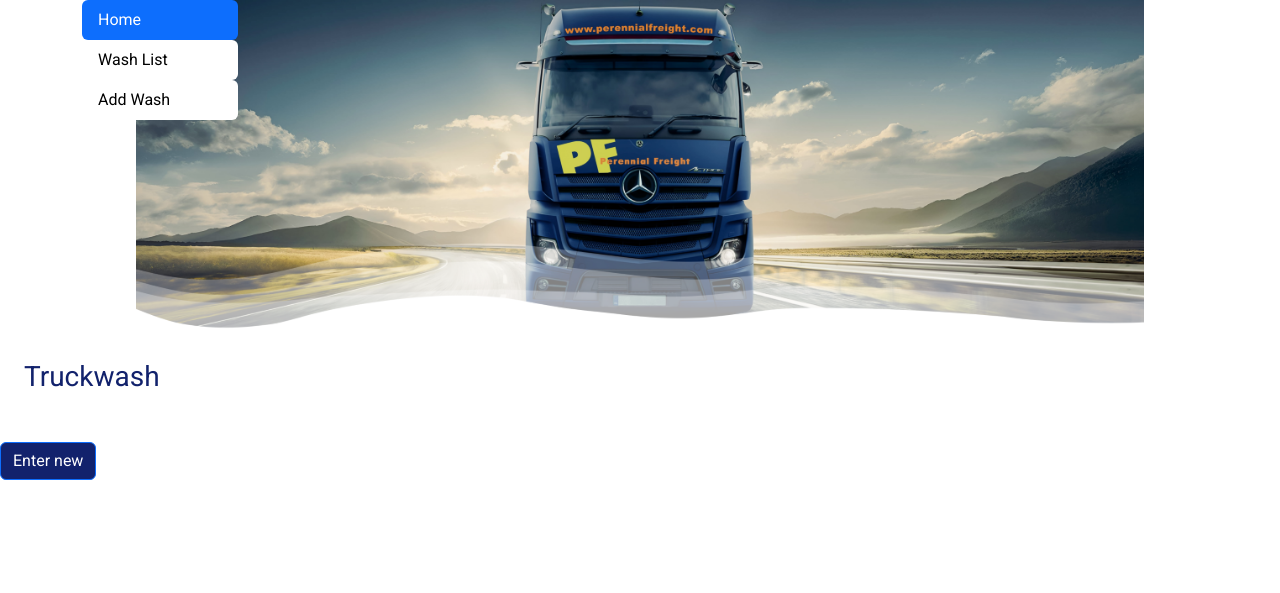
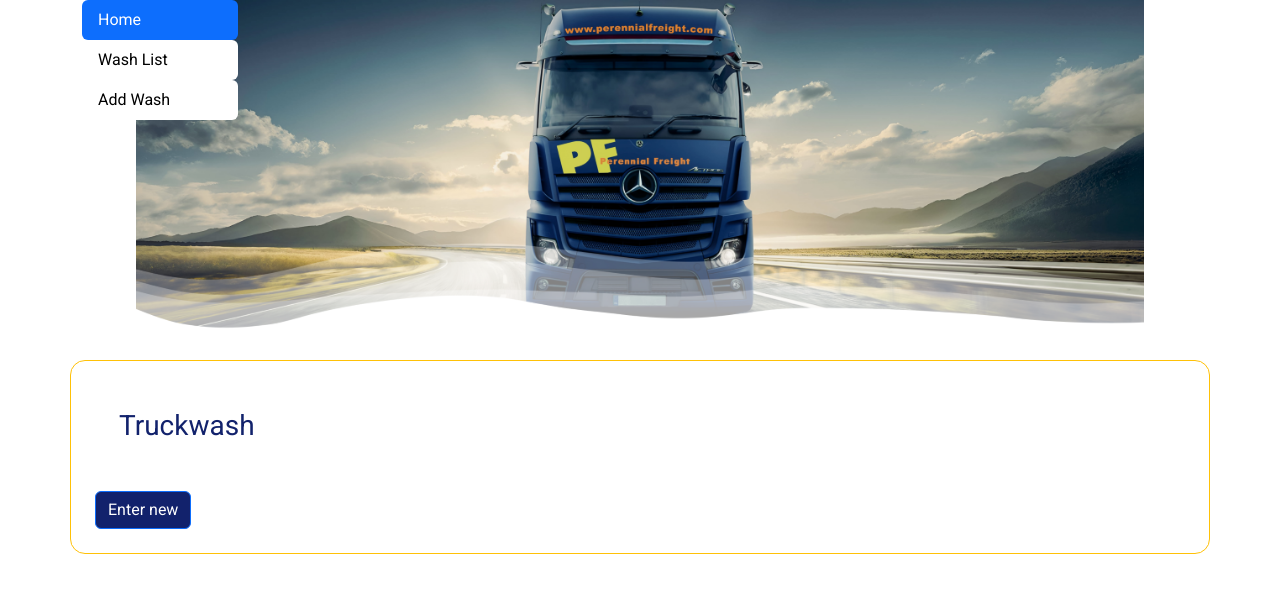
Before and after one commit to noyo0/WSAA_BigProject, a Flask app: page / in a window 1280 px wide. Shown: the top 593 px of the page. Run offline with Flask 3, Linux system fonts and the light colour scheme.

Commit message:
vertical alignment problem

```diff
--- a/templates/index.html
+++ b/templates/index.html
@@ -17,7 +17,6 @@
 </head>
 <body>
     <div class="top container" style="background-image: url('img/bg_web.png'); background-size: contain; background-position: top; height: 42%; position: relative; background-repeat: no-repeat;">
-
         <div class="menu container" style="width: 180px; position: absolute; left: 0; top: 0;">
             <style>
                 /* Custom button style */
@@ -33,7 +32,11 @@
                     color: white; /* Set text color to white for active and hover states */
                     background-color: black; /* Set background color to black for active and hover states */
                 }
-            </style>
+                        /* Custom CSS for rounded border */
+                        .rounded-container {
+                          border-radius: 15px; /* Adjust the radius as needed */
+                        }
+                      </style>
 
             <div class="nav flex-column nav-pills" id="mainbuttons" role="tablist">
                 <a class="nav-link active" id="home" data-toggle="pill" href="/" role="tab">Home</a>
@@ -44,18 +47,20 @@
     </div>
 </body>
 </html>
-        <!--Header-->
+
+        <!------List of washes--------->
+        <div id="wash_list" class="container rounded-container border border-warning p-4 mt-4">
+                    <!--Header-->
         <header class="p-4">
             <h3 style="color:#12226c;"> Truckwash</h3>
         </header>
-        <!------List of washes--------->
-        <div id="wash_list" class="container">
             <table id="wash_list_table" class="table">
 
             </table>
+                    <!------Add Wash Button--------->
+        <div><button  id="button-showCreate" onclick="showCreate()" class="btn btn-primary" style="background-color:#12226c">Enter new</button></div>
         </div>
-        <!------Add Wash Button--------->
-        <div><button  id="button-showCreate" onclick="showCreate()" class="btn btn-primary" style="background-color:#12226c">Enter new</button></div>
+
 
         <!------Add Wash Form--------->
         <div id='createUpdateForm' style="display: none"  class="container">
--- a/templates/layout.html
+++ b/templates/layout.html
@@ -13,6 +13,12 @@
         <link rel="preconnect" href="https://fonts.gstatic.com">
         <link href="https://fonts.googleapis.com/css2?family=Roboto:wght@400;700&display=swap" rel="stylesheet">
 
+        <style>
+            /* Custom CSS for rounded border */
+            .rounded-container {
+              border-radius: 15px; /* Adjust the radius as needed */
+            }
+          </style>
 
     <!-- Conditional title/ title from flask-->
     {% if title %}
```
Also changed, not shown: templates/addwash.html (+10 -13 lines), templates/wash_list.html (+9 -9 lines).
